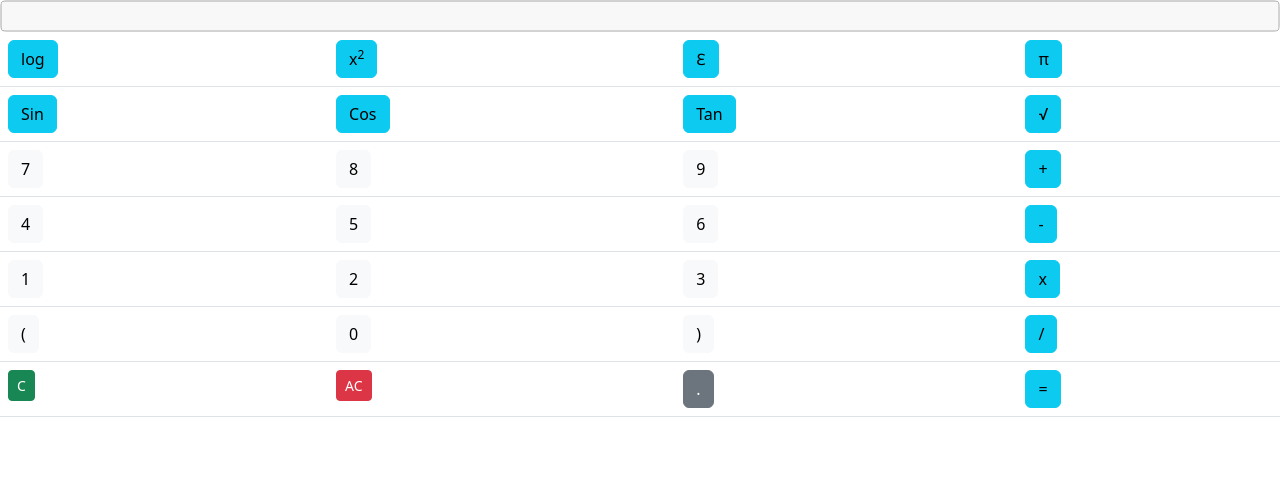
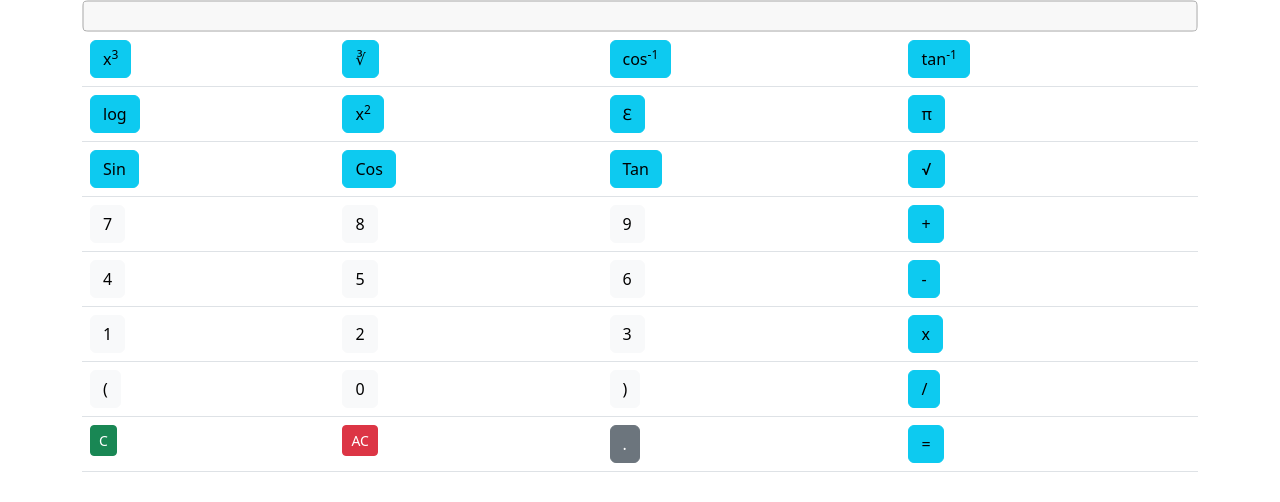
Before and after one commit to Hafsa-Khursheed/Calculator, a plain HTML site: page index.html in a window 1280 px wide. Drawn offline with nearby package versions, Linux system fonts and the light colour scheme.

Commit message:
FEAT:Calculator

```diff
--- a/app.js
+++ b/app.js
@@ -23,3 +23,7 @@ function square(sq)
 {
     document.getElementById('result').value =Math.pow(sq,2)
 }
+function cube(c)
+{
+    document.getElementById('result').value =Math.pow(c,3)
+}
--- a/index.html
+++ b/index.html
@@ -17,11 +17,18 @@
   </head>
   <script src="app.js"></script>
   <body>
+    <div class="container">
     <table class="table">
       <div class="calculator card">
         <input
           type="text" id="result" class="calculator-screen z-depth-1" value="" disabled/>
         <div class="calculator-keys">
+          <tr>
+            <td><button type="button" class="operator btn btn-info" onclick="cube(document.getElementById('result').value)">x<sup>3</sup></button></td>
+            <td><button type="button" class="operator btn btn-info" onclick="getValue('Math.cbrt')"> &#x221B;</button></td>
+            <td><button type="button" class="operator btn btn-info" onclick="getValue('Math.acos')">cos<sup>-1</sup></button></td>
+            <td><button type="button" class="operator btn btn-info" onclick="getValue('Math.atan')">tan<sup>-1</sup></button></td>
+          </tr>
           <tr>
             <td><button type="button" class="operator btn btn-info" onclick="getValue('Math.log')">log</button></td>
             <td><button type="button" class="operator btn btn-info" onclick="square(document.getElementById('result').value)">x<sup>2</sup></button></td>
@@ -69,5 +76,5 @@
   </div>
   </div>
     </table>
-  </body>
+  </div>  </body>
 </html>
```
Also changed, not shown: style.css (deleted).
